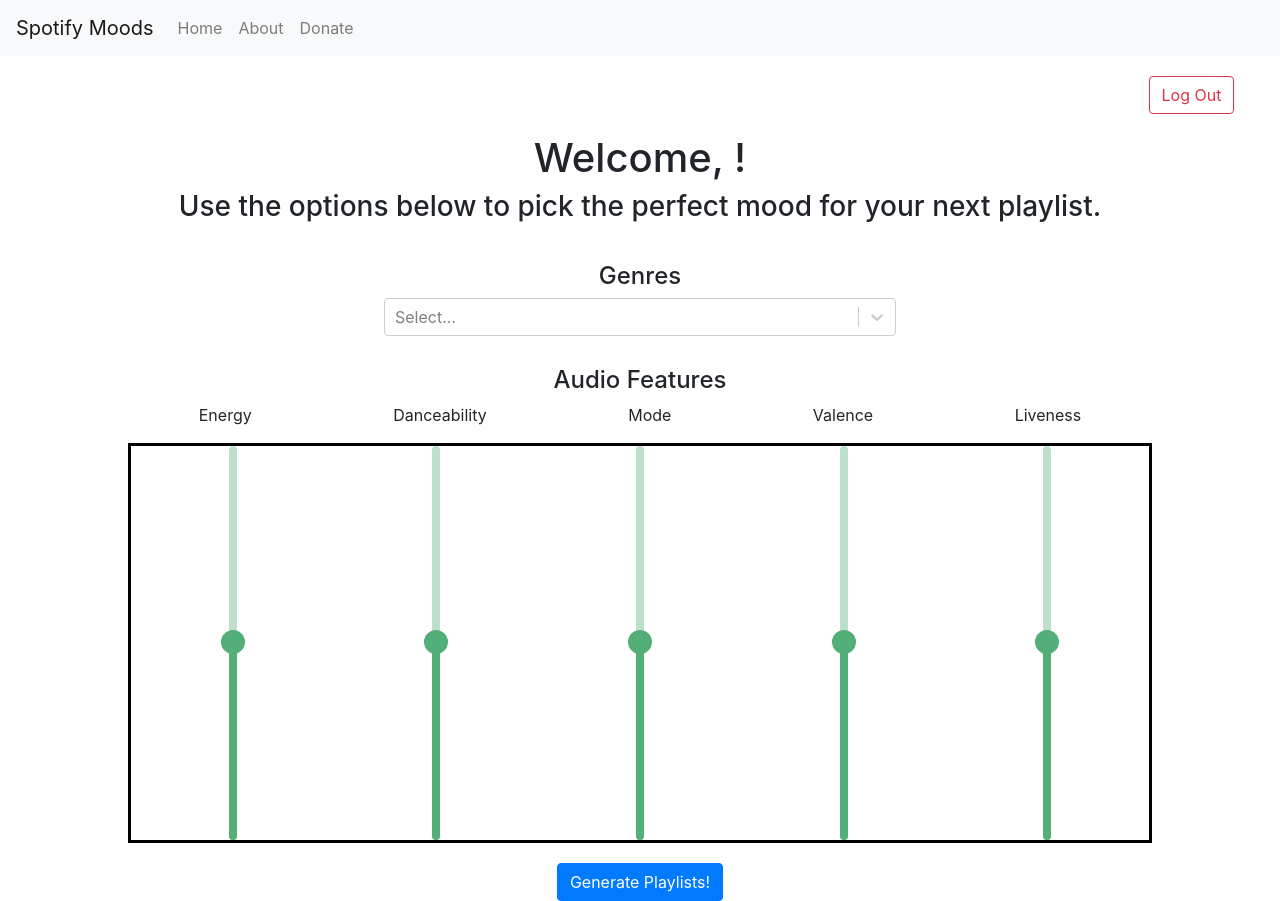
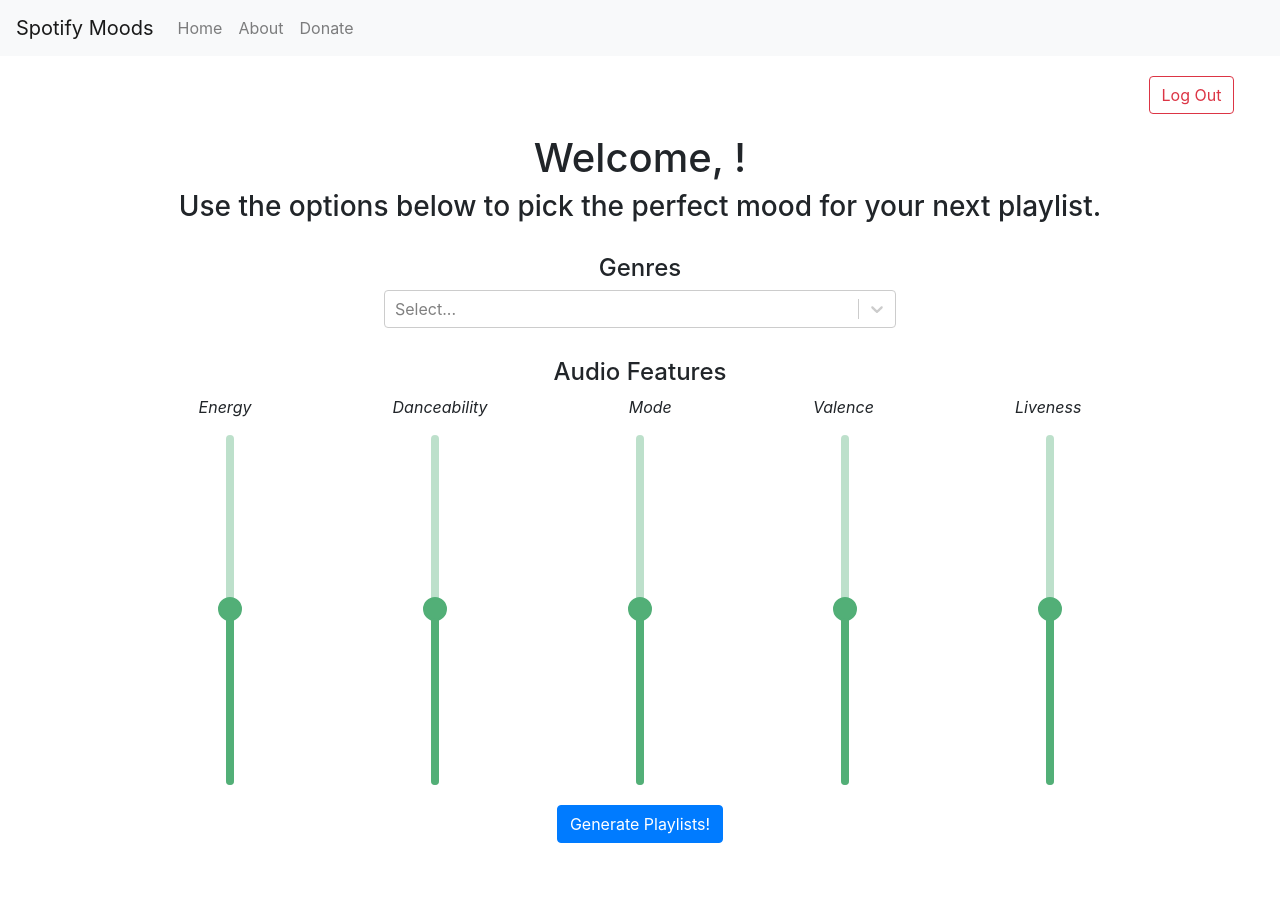
Before and after one commit to alejandroidepaz/Spotify-Playlist-Generator, a React (Create React App) app in the folder spg-frontend/: page /profile in a window 1280 px wide. After the commit the page ends 843 px from the top, so only its background shows below. Built offline with nearby package versions, Linux system fonts and the light colour scheme; no server answers.

Commit message:
Finished UI for playlist config

```diff
--- a/spg-frontend/src/components/ProfilePreview.tsx
+++ b/spg-frontend/src/components/ProfilePreview.tsx
@@ -7,30 +7,23 @@
 import { withStyles, makeStyles } from '@material-ui/core/styles';
 import { Slider } from '@material-ui/core';
 
+// list of genres is hardcoded for now, TODO: add this as a useEffect call
 import { genres } from './genres';
-
-const useStyles = makeStyles((theme) => ({
-  root: {
-    width: 300 + theme.spacing(3) * 2,
-  },
-  margin: {
-    height: theme.spacing(3),
-  },
-}));
 
 interface DropdownItem {
   value: String,
   label: String
 }
 
+// TODO: decide whether we needs to use these types on props
 interface Credentials {
   access_token: String,
   refresh_token: String
 }
 
-interface Props {
-  params: Credentials
-}
+// interface Props {
+//   params: Credentials
+// }
 
 interface Track {
   name: String,
@@ -39,13 +32,11 @@
   tempo: Number
 }
 
-function log(value) {
-  console.log(value); //eslint-disable-line
-}
-
+// enable genre filter animations
 const animatedComponents = makeAnimated();
 
 const ProfilePreview = (props) => {
+    // pull parameters from the url query
     const params = new URLSearchParams(props.location.search);
     const userId = params.get('userId');
     const imageLink = params.get('image');
@@ -54,42 +45,41 @@
     const accessToken = params.get('access_token');
     const refreshToken = params.get('refresh_token');
 
-    // default config values of 50
+    // switch for displaying playlist preview vs. configuring playlist
+    const [ playlistPreview, setPlaylistPreview ] = useState(false);
+
+    // default config values of 50 (start sliders in the middle)
     const [ energy, setEnergy ] = useState(50);
     const [ danceability, setDanceability ] = useState(50);
     const [ mode, setMode ] = useState(50);
     const [ valence, setValence ] = useState(50);
     const [ liveness, setLiveness ] = useState(50);
 
-    const [playlists, getPlaylists] = useState({
-        "liveness": new Array<Track>()
-    });
+    const [ prefetchedTracks, setPrefetchedTracks ] = useState<Array<Track>>([]);
 
-    const [ genreOptions, setGenreOptions ] = useState<Array<DropdownItem>>([]);
+    // const [ genreOptions, setGenreOptions ] = useState<Array<DropdownItem>>([]);
     const [ genreSelection, setGenreSelection ] = useState<Array<String>>([]);
 
-    // console.info(genreSelection);
+    // pre-fetch user's saved songs
+    useEffect(()=>{
 
-    const classes = useStyles();
+        var bodyData = { "access_token": accessToken, "refresh_token": refreshToken }
 
-    // useEffect(()=>{
+        var payload : any = {method: 'POST',
+        headers: {
+          'Content-Type': 'application/json',
+        },
+        body: JSON.stringify(bodyData),
+        };
 
-    //     var bodyData = {"access_token":accessToken, "refresh_token":refreshToken}
+        // Fetch user songs
+        fetch("http://localhost:8000/user_library", payload)
+        .then(res => res.json())
+        // TODO: uncomment this once the endpoint is fixed to just send back tracks
+        // .then(data => setPrefetchedTracks(data.songs))
+        .catch(err => console.info(err));
 
-    //     var payload : any = {method: 'POST',
-    //     headers: {
-    //       'Content-Type': 'application/json',
-    //     },
-    //     body: JSON.stringify(bodyData),
-    //     };
-
-    //     // Fetch user songs
-    //     fetch("http://localhost:8000/user_library", payload)
-    //     .then(res => res.json())
-    //     .then(data => getPlaylists(data.playlists))
-    //     .catch(err => console.info(err));
-
-    // }, [])
+    }, [])
 
     // populate list of genres for dropdown
     let genreDropdownItems : DropdownItem[] = [];
@@ -98,6 +88,7 @@
       genreDropdownItems.push(i);
     });
 
+    // history object allows us to enable navigation between pages for the user
     const history = useHistory();
 
     return (
@@ -107,6 +98,7 @@
                 Log Out
             </Button>
           </div>
+          { !playlistPreview && <div>
           <div style={{ textAlign: 'center', marginBottom: 30 }}>
             <h1> Welcome, {displayName}!</h1>
             <h3>Use the options below to pick the perfect mood for your next playlist.</h3>
@@ -116,6 +108,7 @@
             <Select
               isMulti
               onChange={(selection) => {
+                // update selected genres when the selection is changed
                 let g : Array<String> = [];
                 selection.forEach((x) => {
                   g.push(x.value);
@@ -131,14 +124,22 @@
           <div>
             <h4 style={{ textAlign: 'center' }}>Audio Features</h4>
           </div>
-          <div style={{ display: 'flex', flexDirection: 'row', width: '80vw', alignSelf: 'center', justifyContent: 'space-around'}}>
-            <p>Energy</p>
-            <p>Danceability</p>
-            <p>Mode</p>
-            <p>Valence</p>
-            <p>Liveness</p>
+          <div style={{
+            flex: 1,
+            display: 'flex',
+            flexDirection: 'column',
+            paddingLeft: '2%',
+            paddingRight: '2%',
+            justifyContent: 'center'
+            }}>
+            <div style={{ display: 'flex', flexDirection: 'row', width: '80vw', alignSelf: 'center', justifyContent: 'space-around' }}>
+              <p><em>Energy</em></p>
+              <p><em>Danceability</em></p>
+              <p><em>Mode</em></p>
+              <p><em>Valence</em></p>
+              <p><em>Liveness</em></p>
             </div>
-          <div style={{ display: 'flex', flexDirection: 'row', width: '80vw', alignSelf: 'center', height: 400, justifyContent: 'space-around', border: '3px solid black' }}>
+            <div style={{ display: 'flex', flexDirection: 'row', width: '80vw', alignSelf: 'center', height: 350, justifyContent: 'space-around' }}>
               <CustomSlider
                 orientation="vertical"
                 aria-labelledby="continuous-slider"
@@ -190,34 +191,24 @@
                 }}
                 max={100} />
             </div>
+          </div>
           <div>
           <div className="profile">
-
-
             <div style={{ textAlign: 'center', marginTop: 20 }}>
-                <div>
-                    {/* <h4>Playlists Preview</h4> */}
-                    {Object.keys(playlists).map((key) =>{
-
-                        return (
-                            playlists[key].map((song)=>{
-                                return (
-                                    <p key={song.id}>{song.name}</p>
-                                )
-                            })
-                        )
-                    })}
-                </div>
               <Button onClick={()=> {
-                    let uris = playlists["liveness"].map((song) => {
-                        return song.uri;
-                    });
-
                   let body = {
                       "user_id": userId,
                       "access_token": accessToken,
                       "refresh_token": refreshToken,
-                        "uris" : uris
+                      "prefetchedTracks" : prefetchedTracks,
+                      "preferences": {
+                        energy,
+                        danceability,
+                        mode,
+                        valence,
+                        liveness,
+                        genreSelection
+                      }
                   }
 
                   let payload : any = {
@@ -228,18 +219,21 @@
                       body: JSON.stringify(body),
                   };
 
-                    fetch('http://localhost:8000/playlist', payload)
-                    .then(res => res.json())
-                    .then(data => console.info(data))
-                    .catch(err => console.error(err));
+                  // TODO: make this request once the endpoint is in place
+                  // fetch('http://localhost:8000/playlist', payload)
+                  // .then(res => res.json())
+                  // .then(data => console.info(data))
+                  // .catch(err => console.error(err));
               }}>Generate Playlists!</Button>
             </div>
           </div>
         </div>
+        </div> }
       </div>
     );
 }
 
+// TODO: refactor this out into styles
 const CustomSlider = withStyles({
   root: {
     color: '#52af77',
```
Lines whose indentation alone changed are shown as unchanged.
